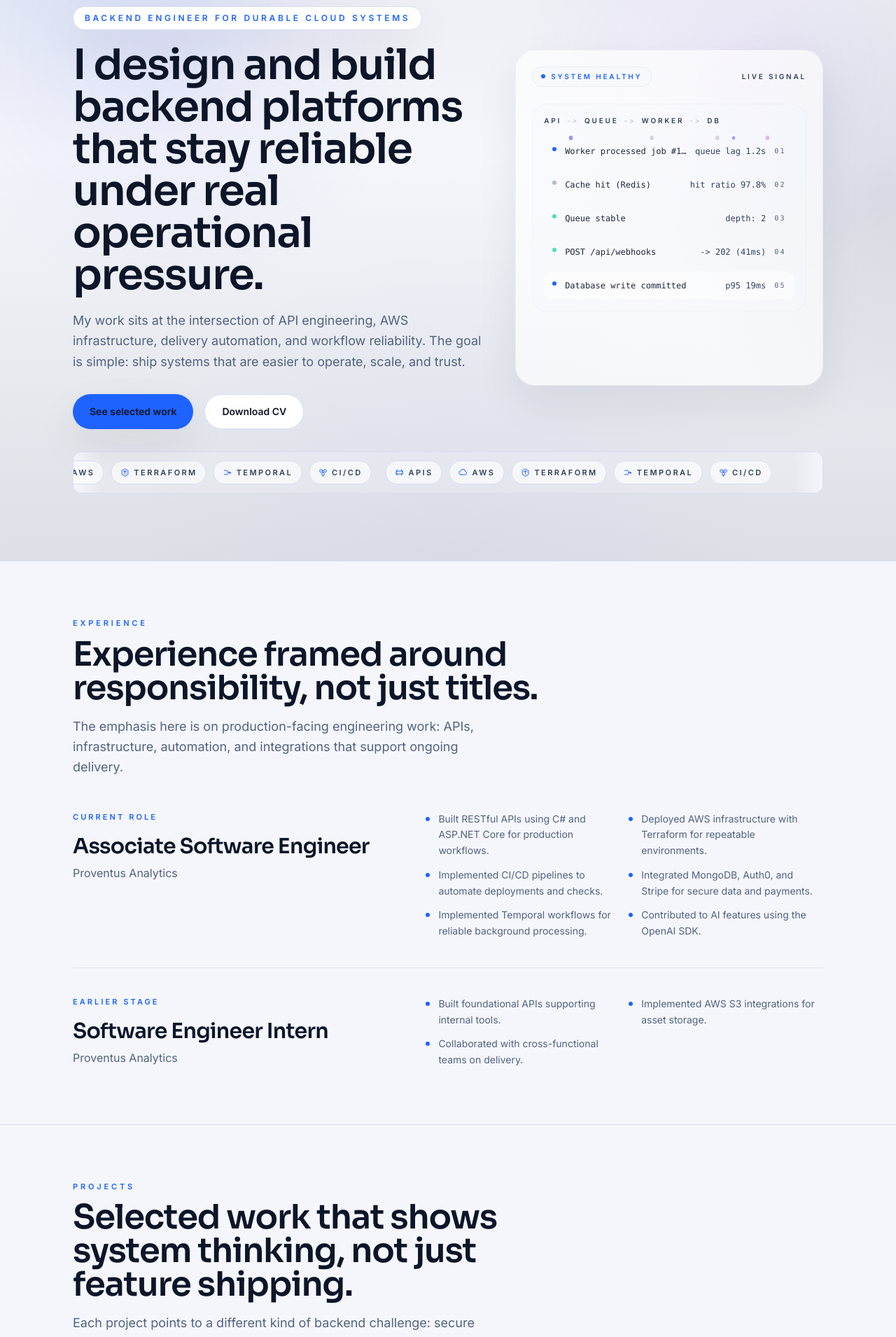
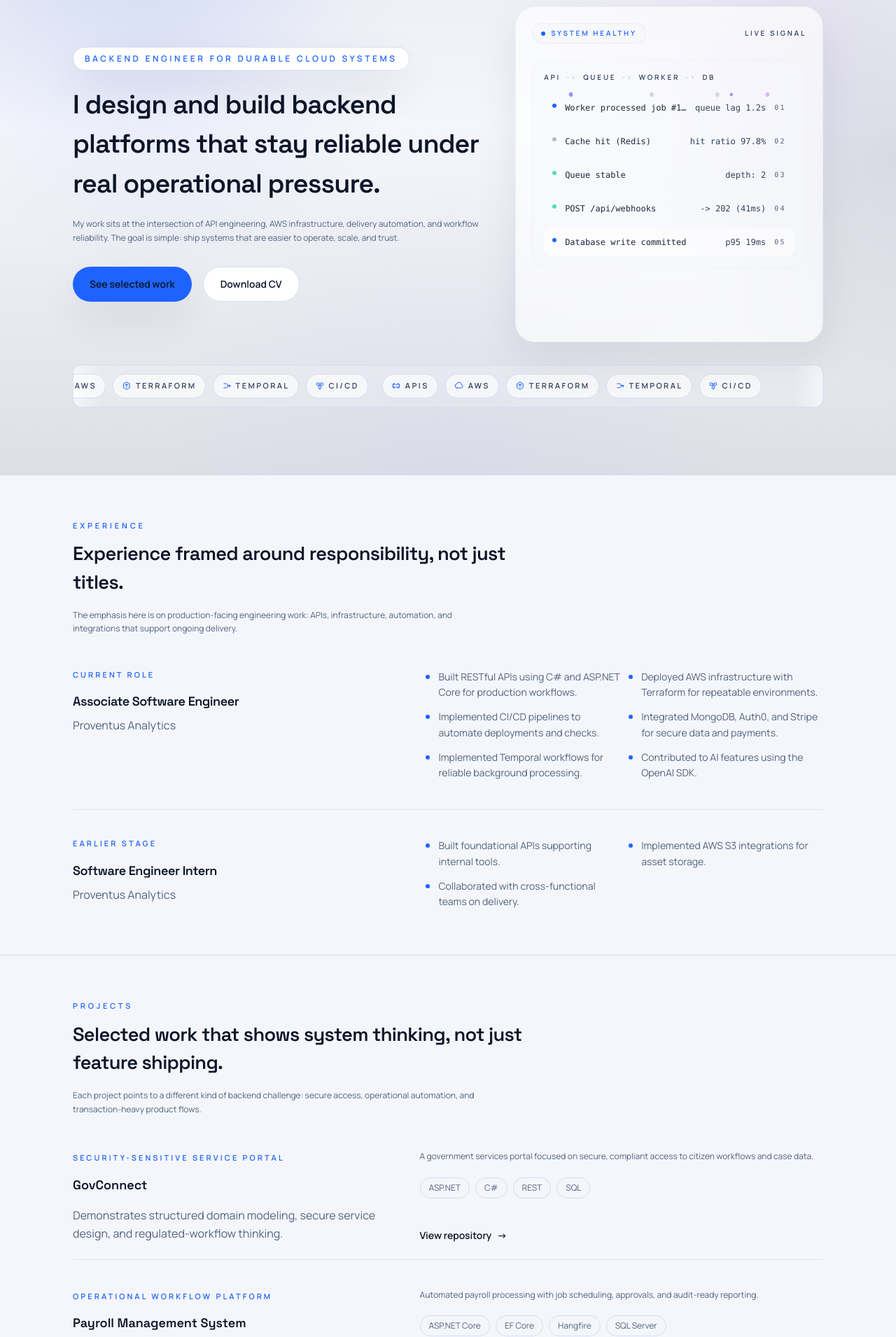
Before and after one commit to Munali1/munali-portfolio, a Next.js app: page / in a window 1280 px wide. Shown: the part 160-2070 px from the top of the page at 70% size. Built offline with nearby package versions, Linux system fonts and the light colour scheme.

Commit message:
chore:update typography

```diff
--- a/src/app/globals.css
+++ b/src/app/globals.css
@@ -49,7 +49,7 @@ html {
 body {
   background-color: var(--background);
   color: var(--foreground);
-  font-family: var(--font-body), "Inter", system-ui, -apple-system, sans-serif;
+  font-family: var(--font-body), "Manrope", system-ui, -apple-system, sans-serif;
   min-height: 100vh;
   background-image: radial-gradient(
       900px circle at 12% 0%,
@@ -76,7 +76,7 @@ img {
 }
 
 .font-display {
-  font-family: var(--font-display), "Sora", system-ui, sans-serif;
+  font-family: var(--font-display), "Space Grotesk", system-ui, sans-serif;
 }
 
 .text-muted {
--- a/src/app/layout.tsx
+++ b/src/app/layout.tsx
@@ -1,13 +1,13 @@
 import type { Metadata } from "next";
-import { Inter, Sora } from "next/font/google";
+import { Manrope, Space_Grotesk } from "next/font/google";
 import "./globals.css";
 
-const inter = Inter({
+const manrope = Manrope({
   variable: "--font-body",
   subsets: ["latin"],
 });
 
-const sora = Sora({
+const spaceGrotesk = Space_Grotesk({
   variable: "--font-display",
   subsets: ["latin"],
 });
@@ -47,7 +47,7 @@ export default function RootLayout({
 }>) {
   return (
     <html lang="en" className="dark" suppressHydrationWarning>
-      <body className={`${inter.variable} ${sora.variable} antialiased`}>
+      <body className={`${manrope.variable} ${spaceGrotesk.variable} antialiased`}>
         {children}
       </body>
     </html>
--- a/src/app/page.tsx
+++ b/src/app/page.tsx
@@ -109,7 +109,7 @@ export default function Home() {
       <main>
         <HeroSection />
 
-        <AnimatedSection id="experience" className="py-20">
+        <AnimatedSection id="experience" className="py-16">
           <Container>
             <SectionHeader
               eyebrow="Experience"
@@ -122,7 +122,7 @@ export default function Home() {
 
         <AnimatedSection
           id="projects"
-          className="border-t border-[var(--border)] py-20"
+          className="border-t border-[var(--border)] py-16"
         >
           <Container>
             <SectionHeader
@@ -136,7 +136,7 @@ export default function Home() {
 
         <AnimatedSection
           id="contact"
-          className="border-t border-[var(--border)] py-20"
+          className="border-t border-[var(--border)] py-16"
         >
           <Container>
             <div className="grid gap-12 lg:grid-cols-[0.9fr_1.1fr] lg:gap-16">
--- a/src/components/ExperienceShowcase.tsx
+++ b/src/components/ExperienceShowcase.tsx
@@ -55,7 +55,7 @@ export default function ExperienceShowcase({
             <p className="text-[11px] font-semibold uppercase tracking-[0.28em] text-[var(--accent)]">
               {experience.period}
             </p>
-            <h3 className="mt-4 text-2xl font-semibold tracking-tight text-foreground font-display sm:text-3xl">
+            <h3 className="mt-4 text-base font-semibold tracking-tight text-foreground font-display sm:text-lg">
               {experience.role}
             </h3>
             <p className="mt-2 text-sm text-muted sm:text-base">
--- a/src/components/HeroSection.tsx
+++ b/src/components/HeroSection.tsx
@@ -113,14 +113,14 @@ export default function HeroSection() {
             </motion.p>
             <motion.h1
               variants={fadeUp}
-              className="mt-5 max-w-4xl text-4xl font-semibold tracking-tight text-foreground sm:text-5xl lg:text-6xl font-display"
+              className="mt-5 max-w-4xl text-[1.5rem] font-semibold tracking-tight text-foreground sm:text-[1.9rem] lg:text-[2.35rem] font-display"
             >
               I design and build backend platforms that stay reliable under
               real operational pressure.
             </motion.h1>
             <motion.p
               variants={fadeUp}
-              className="mt-5 max-w-2xl text-base leading-relaxed text-muted sm:text-lg"
+              className="mt-5 max-w-2xl text-[0.8rem] leading-relaxed text-muted sm:text-xs"
             >
               My work sits at the intersection of API engineering, AWS
               infrastructure, delivery automation, and workflow reliability.
--- a/src/components/ProjectsShowcase.tsx
+++ b/src/components/ProjectsShowcase.tsx
@@ -60,7 +60,7 @@ export default function ProjectsShowcase({ projects }: ProjectsShowcaseProps) {
             <p className="text-[11px] font-semibold uppercase tracking-[0.28em] text-[var(--accent)]">
               {project.type}
             </p>
-            <h3 className="mt-4 text-2xl font-semibold text-foreground font-display sm:text-3xl">
+            <h3 className="mt-4 text-base font-semibold text-foreground font-display sm:text-lg">
               {project.name}
             </h3>
             <p className="mt-4 max-w-xl text-sm leading-relaxed text-muted sm:text-base">
@@ -70,7 +70,7 @@ export default function ProjectsShowcase({ projects }: ProjectsShowcaseProps) {
 
           <div className="flex flex-col justify-between gap-6">
             <div>
-              <p className="max-w-2xl text-base leading-relaxed text-muted sm:text-lg">
+              <p className="max-w-2xl text-[0.8rem] leading-relaxed text-muted sm:text-xs">
                 {project.description}
               </p>
               <div className="mt-5 flex flex-wrap gap-2 text-xs text-muted">
--- a/src/components/SectionHeader.tsx
+++ b/src/components/SectionHeader.tsx
@@ -18,11 +18,11 @@ export default function SectionHeader({
           {eyebrow}
         </p>
       ) : null}
-      <h2 className="mt-3 text-3xl font-semibold tracking-tight text-foreground sm:text-4xl lg:text-5xl font-display">
+      <h2 className="mt-3 text-[1.15rem] font-semibold tracking-tight text-foreground sm:text-[1.35rem] lg:text-[1.7rem] font-display">
         {title}
       </h2>
       {description ? (
-        <p className="mt-4 max-w-xl text-base leading-relaxed text-muted sm:text-lg">
+        <p className="mt-4 max-w-xl text-[0.8rem] leading-relaxed text-muted sm:text-xs">
           {description}
         </p>
       ) : null}
```
